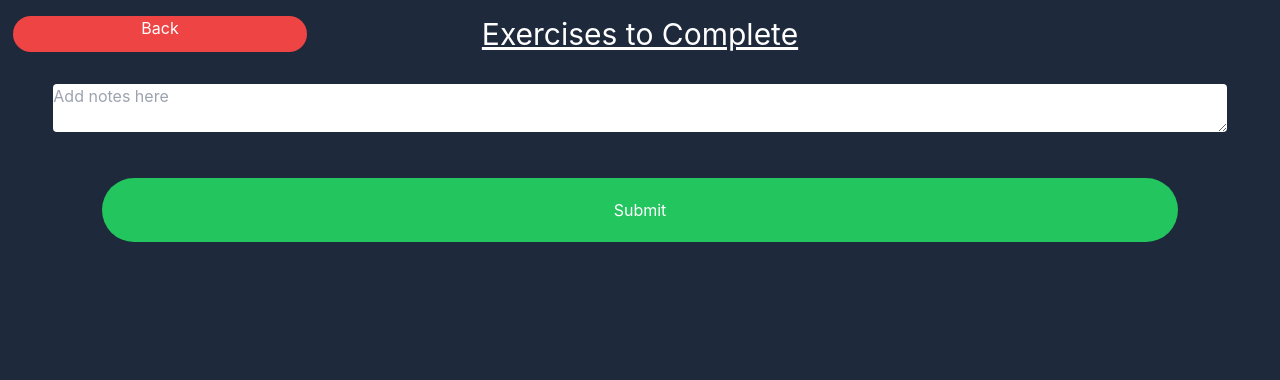
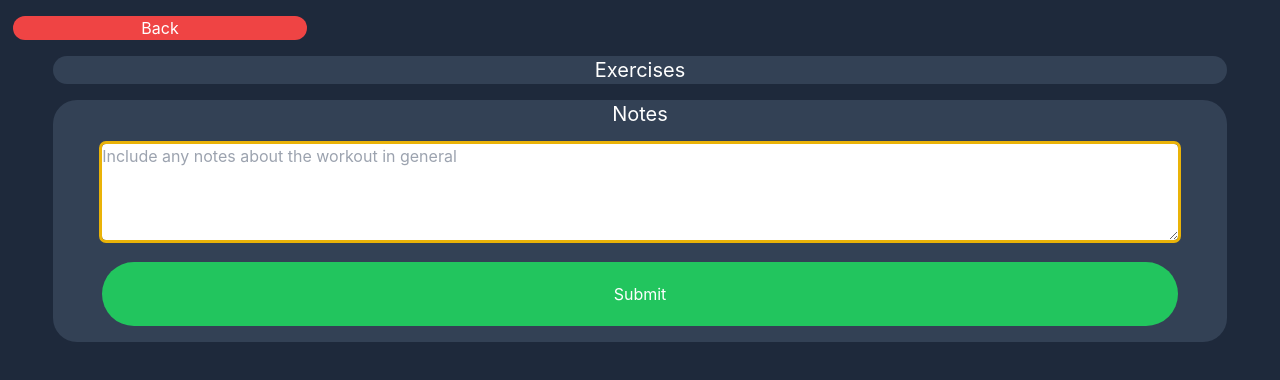
Before and after one commit to ErickEnriquez/fitness-app, a Next.js app: page /workout/1 in a window 1280 px wide. Shown: the top 380 px of the page. Built offline with nearby package versions, Linux system fonts and the light colour scheme.

Commit message:
add some color to exercies

```diff
--- a/src/features/exercise/ExerciseList.tsx
+++ b/src/features/exercise/ExerciseList.tsx
@@ -17,13 +17,15 @@ const ExerciseList = () => {
 	const dispatch = useAppDispatch()
 	const exercises = useAppSelector(selectEntries)
 	return (
-		<ul className='grid grid-cols-2 md:grid-cols-3 bg-slate-700 w-11/12 mx-auto my-4 rounded-2xl'>
+		<div className='bg-slate-700  w-11/12 mx-auto rounded-2xl'>
+			<h2 className='text-white text-xl'>Exercises</h2>
+			<ul className='grid grid-cols-2 md:grid-cols-3 mb-4'>
 				{exercises.map((item, idx) => {
 					return (
 						<Link key={idx} href={`/exercise/${item.id}`}>
 							<li
 								className={
-								`w-11/12 text-white my-6 py-4 rounded-3xl mx-auto hover:cursor-pointer hover:bg-white hover:outline
+									`w-11/12 text-white my-6 py-4 rounded-3xl mx-auto shadow-lg shadow-black/70 hover:cursor-pointer hover:bg-white hover:outline
 								${item.completed
 										? 'bg-purple-600  hover:text-purple-600 hover:outline-purple-600'
 										: 'bg-cyan-500  hover:text-cyan-500 hover:outline-cyan-500'
@@ -41,6 +43,8 @@ const ExerciseList = () => {
 					)
 				})}
 			</ul>
+		</div>
+
 	)
 }
 
--- a/src/pages/workout/[exerciseTemplate].tsx
+++ b/src/pages/workout/[exerciseTemplate].tsx
@@ -7,20 +7,24 @@ import { postExerciseEntries } from '@features/exercise/exerciseSlice'
 import Loading from '@features/loading/Loading'
 const ExerciseTemplate = () => {
 	const status = useAppSelector(state => state.exercise.status)
+	const workoutID = useAppSelector(state => state.exercise.activeWorkout)
+
+	const activeWorkout = useAppSelector(state => state.exercise.workouts.find(w => w.id === workoutID))
 	const dispatch = useAppDispatch()
 
 	if (status === 'loading') return <Loading />
 	return (
 		<Layout>
 			<main className='text-center mt-4'>
-				<div className='grid grid-cols-4'>
+				<div className='grid grid-cols-4 mb-4'>
 					<Link href='/workout'><a className='text-white bg-red-500 rounded-full w-11/12 mx-auto hover:bg-white hover:text-red-500 hover:outline outline-red-500'>Back</a></Link>
-					<h1 className='text-white col-span-2 mx-auto underline text-3xl'>Exercises to Complete</h1>
+					<h1 className='text-white col-span-2 mx-auto underline text-3xl capitalize'>{activeWorkout && activeWorkout.type}</h1>
 				</div>
 				<ExerciseList />
-				<div className="w-11/12 mx-auto ">
-					<textarea className="w-full rounded mb-10"
-						placeholder="Add notes here"
+				<div className="w-11/12 mx-auto bg-slate-700 rounded-3xl">
+					<h2 className='text-white text-xl'>Notes</h2>
+					<textarea className="w-11/12 rounded my-4 h-24 outline outline-yellow-500"
+						placeholder="Include any notes about the workout in general"
 					></textarea>
 					<button className='text-white bg-green-500 rounded-full w-11/12 mx-auto hover:bg-white hover:text-green-500 hover:outline outline-green-500 mb-4 h-16'
 						onClick={() => dispatch(postExerciseEntries())}>
```
Lines whose indentation alone changed are shown as unchanged.
